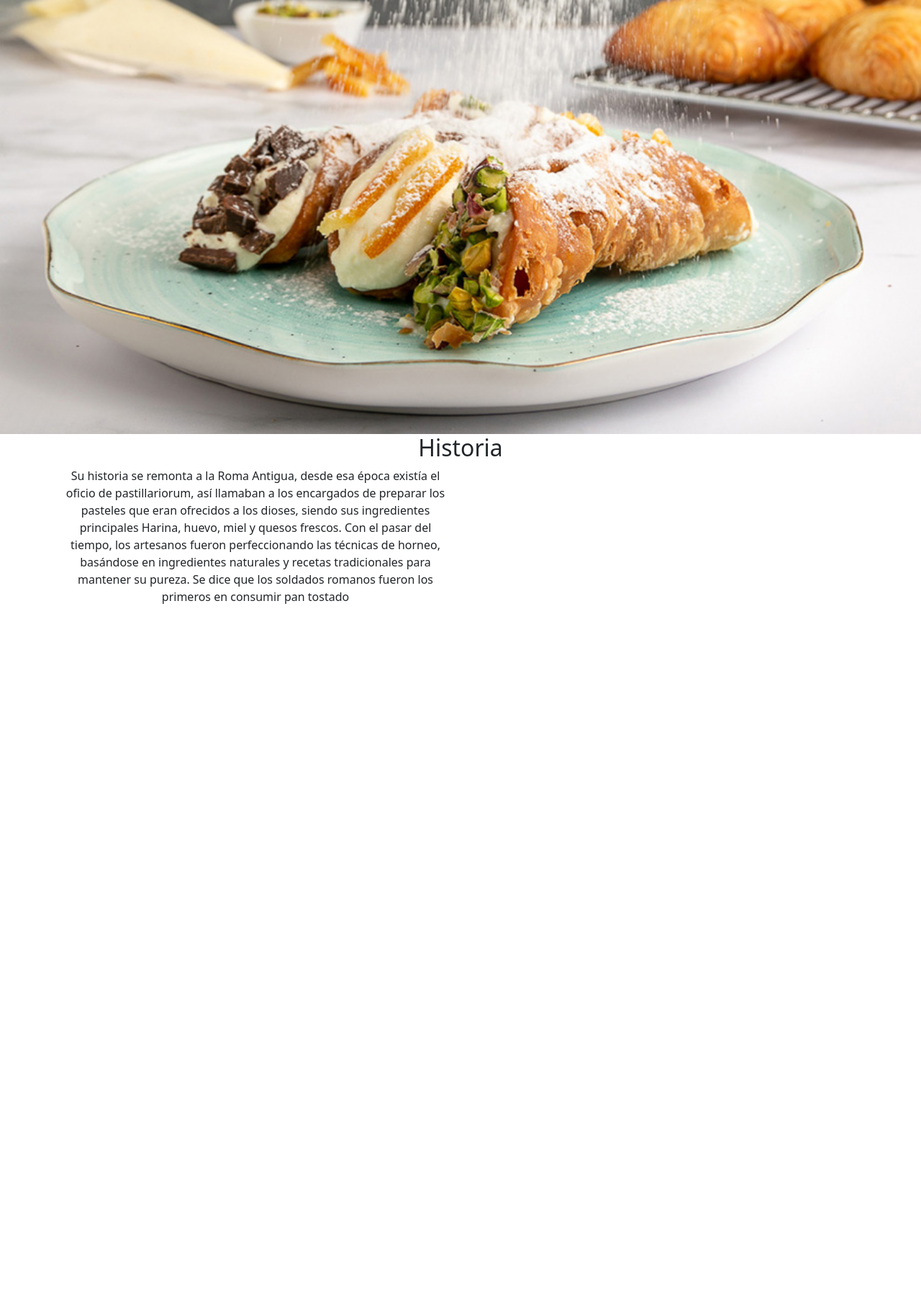
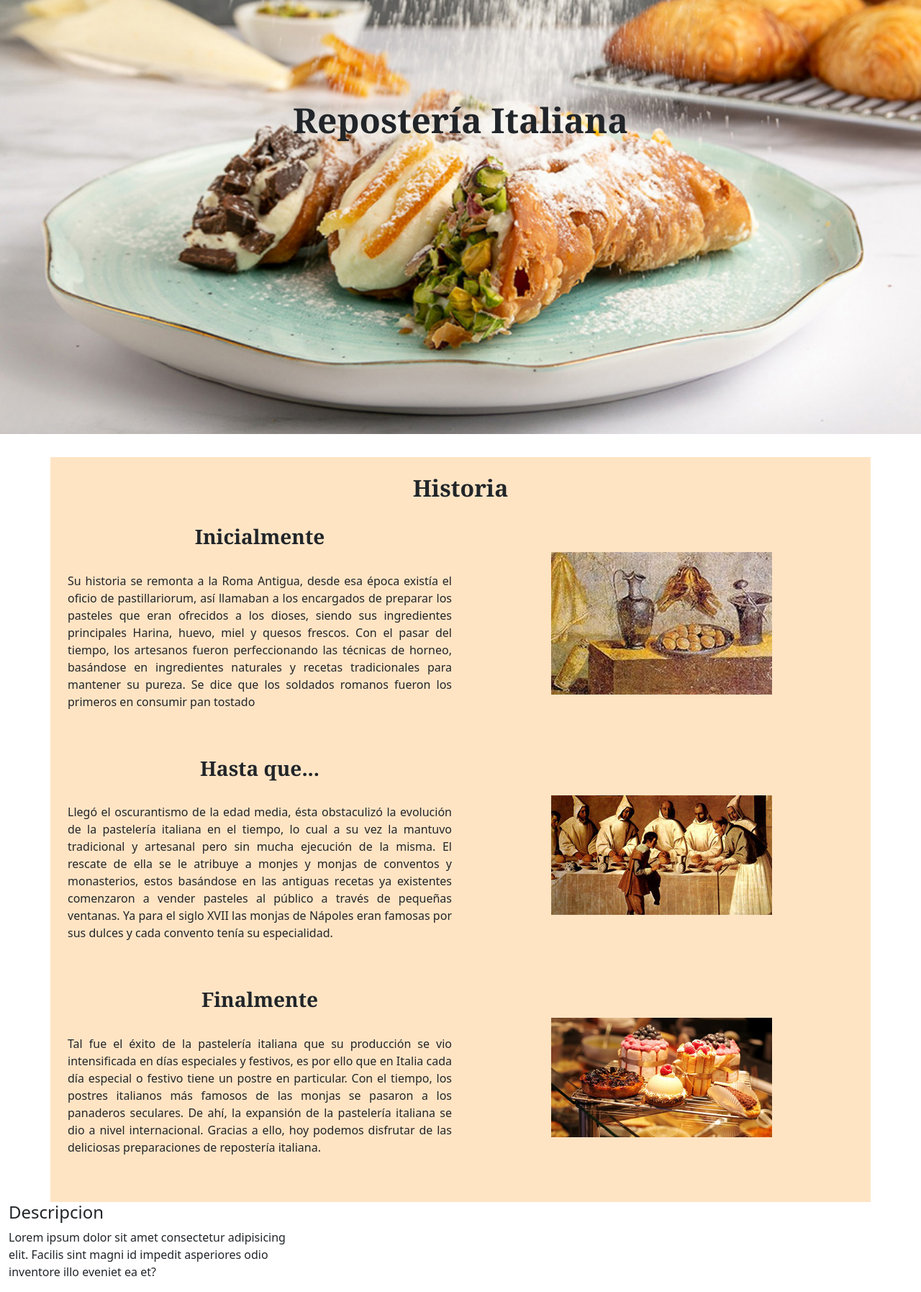
Before and after one commit to luferrduc/reposteria-italiana, a plain HTML site: page index.html in a window 1280 px wide. Shown: the part 400-2195 px from the top of the page at 72% size. Before the commit the page ends 1241 px from the top, so only its background shows below. Drawn offline with nearby package versions, Linux system fonts and the light colour scheme.

Commit message:
Main content finalizado, inicio de seccion final y footer

```diff
--- a/css/style.css
+++ b/css/style.css
@@ -2,12 +2,14 @@
 body{
 
 
+
 }
+
+/* Navbar */
 .nav__menu {
     background-color: rgba(236, 173, 173, 0.884);
     padding: 20px 0;
 }
-
 
 
 .menu__links a {
@@ -19,10 +21,19 @@ body{
 
 .menu__links a:hover {
     color: crimson;
+    text-decoration: underline;
 
 }
 .menu__links a:active {
+    color: rgb(96, 0, 0);
+
+}
+.menu__links a:visited {
     color: darkred;
+
+}
+.menu__links a:visited:hover {
+    color: rgb(242, 24, 68);
 
 }
 
@@ -43,12 +54,91 @@ body{
 }
 
 .navbar-social-media a i.fa-brands.fa-twitter{
-    color: #1DA1F2;
+    /* color: #1DA1F2; */
+    color: rgba(29, 161, 242, 1);
 }
 .navbar-social-media a i.fa-brands.fa-facebook{
-    color: #2258df;
+    /* color: #2258df; */
+    color: rgba(34, 88, 223, 1);
 }
 
-@media screen {
+.navbar-social-media a i.fa-brands.fa-twitter:hover{
+    /* color: #1DA1F2; */
+    color: rgba(29, 161, 242, 0.6);
+}
+.navbar-social-media a i.fa-brands.fa-facebook:hover{
+    /* color: #2258df; */
+    color: rgba(34, 88, 223, 0.6);
+}
+.navbar-social-media a i.fa-brands.fa-instagram:hover{
+    /* color: #2258df; */
+    color: rgba(37, 39, 42, 0.6);
+}
+
+/* Contenido principal */
+.banner-principal {
+    position: relative;
+}
+
+.banner-principal h1{
+    position: absolute;
+    top: 50%;
+    left: 50%;
+    transform: translate(-50%, -50%);
+    font-family: 'Noto Serif', serif;
+    font-weight: bold;
+    font-size: 3rem;
 
 }
+
+
+.contenedor-prinicpal {
+    margin-top: 2rem;
+    padding: 1.5rem;
+    background-color: bisque;
+}
+
+.contendor-img-principal {
+    margin: auto 0;
+}
+.contenedor-historia {
+    padding: 1.5rem 0;
+}
+
+.contenedor-historia p {
+    text-align: justify;
+}
+
+.contenedor-historia h3 {
+    font-family: 'Noto Serif', serif;
+    font-weight: 700;
+}
+.contendor-principal-titulo h2{
+    font-family: 'Noto Serif', serif;
+    font-weight: 700;
+}
+
+.nav-item a {
+    font-family: 'Noto Serif', serif;
+    font-weight: 700;
+}
+
+@media screen and (max-width: 576px){
+    .contenedor-prinicpal {
+        margin-top: 0;
+    }
+
+    .banner-principal h1{
+        font-size: 2rem;
+
+    }
+
+}
+
+@media screen and (max-width: 356px){
+    .banner-principal h1{
+        font-size: 1.5rem;
+
+    }
+
+}
--- a/index.html
+++ b/index.html
@@ -5,6 +5,7 @@
     <meta charset="UTF-8">
     <meta http-equiv="X-UA-Compatible" content="IE=edge">
     <meta name="viewport" content="width=device-width, initial-scale=1.0">
+    <link rel="shortcut icon" href="./assets/img/logo.png" type="image/x-icon">
     <!-- Google Fonts -->
     <link rel="preconnect" href="https://fonts.googleapis.com">
     <link rel="preconnect" href="https://fonts.gstatic.com" crossorigin>
@@ -17,7 +18,7 @@
     <link href="https://cdn.jsdelivr.net/npm/bootstrap@5.3.0-alpha1/dist/css/bootstrap.min.css" rel="stylesheet"
         integrity="sha384-GLhlTQ8iRABdZLl6O3oVMWSktQOp6b7In1Zl3/Jr59b6EGGoI1aFkw7cmDA6j6gD" crossorigin="anonymous">
     <!-- CSS Custom -->
-    <link rel="stylesheet" href="/css/style.css">
+    <link rel="stylesheet" href="./css/style.css">
     <title>Home</title>
 </head>
 
@@ -75,30 +76,80 @@
         </div>
     </nav>
     <!-- End Navigation bar -->
-    <section class="text-center h-25">
-        <img src="./assets/img/pasteleria-1.jpg" alt="" class="w-100 h-50">
+
+    <!-- Main content -->
+    <!-- <div class="container-fluid"> -->
+        <main class="text-center">
+            <section class="banner-principal text-center">
+                <h1>Repostería Italiana</h1>
+                <img src="./assets/img/pasteleria-1.jpg" alt="" class="w-100">
             </section>
-    <!-- Main content -->
-    <main class="container text-center">
-        <div class="row">
+            <div class="container contenedor-prinicpal">
+                <div class="row contendor-principal-titulo">
                     <h2>Historia</h2>
                 </div>
-        <article class="row">
-            <div class="col-12 col-md-6">
+                <article class="row align-content-center contenedor-historia">
+                    <div class="col-12 col-md-6 d-flex flex-column gap-4">
+                        <h3>Inicialmente</h3>
+                        <p>
                             Su historia se remonta a la Roma Antigua, desde esa época existía el oficio de pastillariorum, así llamaban a los encargados de preparar los pasteles que eran ofrecidos a los dioses, siendo sus ingredientes principales Harina, huevo, miel y quesos frescos.
                             Con el pasar del tiempo, los artesanos fueron perfeccionando las técnicas de horneo, basándose en ingredientes naturales y recetas tradicionales para mantener su pureza.
                             Se dice que los soldados romanos fueron los primeros en consumir pan tostado
+                        </p>
                     </div>
-            <div class="col-12 col-md-6">
+                    <div class="col-12 col-md-6 contendor-img-principal">
+                        <img src="./assets/img/pasteleria-italiana-roma.jpg" alt="" class="img-fluid">
+                    </div>
+                </article>
+                <article class="row align-content-center contenedor-historia">
+                    <div class="col-12 col-md-6 d-flex flex-column gap-4">
+                        <h3>Hasta que...</h3>
+                        <p>
+                            Llegó el oscurantismo de la edad media, ésta obstaculizó la evolución de la pastelería italiana en el tiempo, lo cual a su vez la mantuvo tradicional y artesanal pero sin mucha ejecución de la misma.
+                            El rescate de ella se le atribuye a monjes y monjas de conventos y monasterios, estos  basándose en las antiguas recetas ya existentes comenzaron a vender pasteles al público a través de pequeñas ventanas.
+                            Ya para el siglo XVII las monjas de Nápoles eran famosas por sus dulces y cada convento tenía su especialidad.
+                        </p>
+                    </div>
+                    <div class="col-12 col-md-6 contendor-img-principal">
+                        <img src="./assets/img/reposteria-italiana-xvii-reducida-2.jpg" alt="" class="img-fluid">
+                    </div>
+                </article>
+                <article class="row align-content-center contenedor-historia">
+                    <div class="col-12 col-md-6 d-flex flex-column gap-4">
+                        <h3>Finalmente</h3>
+                        <p>
+                            Tal fue el éxito de la pastelería italiana que su producción se vio intensificada en días especiales y festivos, es por ello que en Italia cada día especial o festivo tiene un postre en particular.
+                            Con el tiempo, los postres italianos más famosos de las monjas se pasaron a los panaderos seculares. De ahí, la expansión de la pastelería italiana se dio a nivel internacional. Gracias a ello, hoy podemos disfrutar de las deliciosas preparaciones de repostería italiana.
+                        </p>
+                    </div>
+                    <div class="col-12 col-md-6 contendor-img-principal">
+                        <img src="./assets/img/pasticceri-pasticcerie-guida-gambero-rosso-2019-reducida-2.jpg" alt="" class="img-fluid">
+                    </div>
+                </article>
+            </div>
+        </main>
+        <!-- End Main content -->
+        <section>
+
+        </section>
+        <!-- Footer section -->
+        <footer class="container-fluid">
+            <div class="row">
+                <div class="col-12 col-md-4">
+                    <div class="d-flex flex-column">
+                        <h4>Descripcion</h4>
+                        <p>Lorem ipsum dolor sit amet consectetur adipisicing elit. Facilis sint magni id impedit asperiores odio inventore illo eveniet ea et?</p>
+                    </div>
+                </div>
+                <div class="col-12 col-md-4">
 
                 </div>
-        </article>
-    </main>
-    <!-- End Main content -->
-    <!-- Footer section -->
-    <footer class="row">
+                <div class="col-12 col-md-4">
+
+                </div>
+            </div>
         </footer>
-    </div>
+    <!-- </div> -->
     <!-- End Footer section -->
     <!-- Scripts JS -->
     <script src="https://cdn.jsdelivr.net/npm/bootstrap@5.3.0-alpha1/dist/js/bootstrap.bundle.min.js"
```
Also changed, not shown: pages/contacto.html (+1 -0 lines), pages/pastelerias.html (+1 -0 lines), pages/populares.html (+1 -0 lines), pages/receta.html (+1 -0 lines), assets/img/pasteleria-1-reducida-2.jpg (added), assets/img/pasteleria-1-reducida.jpg (added), assets/img/pasticceri-pasticcerie-guida-gambero-rosso-2019-reducida-2.jpg (added), assets/img/pasticceri-pasticcerie-guida-gambero-rosso-2019-reducida.jpg (added), assets/img/reposteria-italiana-xvii-reducida-2.jpg (added), assets/img/reposteria-italiana-xvii-reducida.jpg (added). Lines whose indentation alone changed are shown as unchanged.
